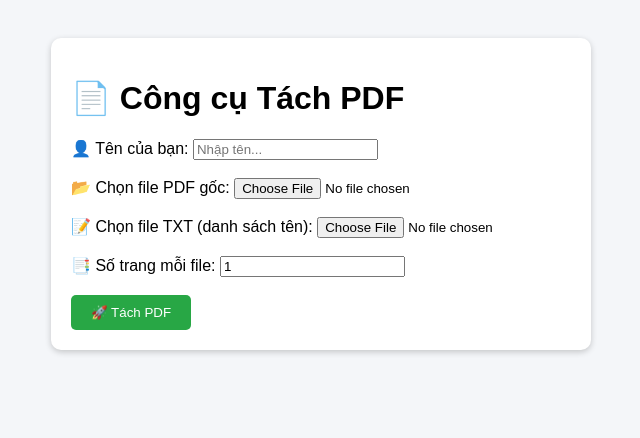
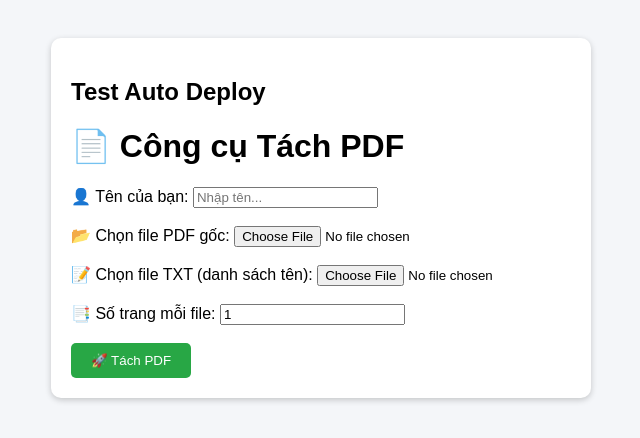
Before and after one commit to phuongvipqro/tachpdf, a Flask app: page / in a window 1280 px wide. Shown: the top 438 px of the page, without its empty margins (319-959 px from the left). Run offline with Flask 3, Linux system fonts and the light colour scheme.

Commit message:
test auto deploy

```diff
--- a/templates/index.html
+++ b/templates/index.html
@@ -31,6 +31,7 @@
 </head>
 <body>
   <div class="container">
+    <h2>Test Auto Deploy</h2>
     <h1>📄 Công cụ Tách PDF</h1>
     <form id="splitForm" method="post" enctype="multipart/form-data" action="/split">
       <label>👤 Tên của bạn:</label>
```
